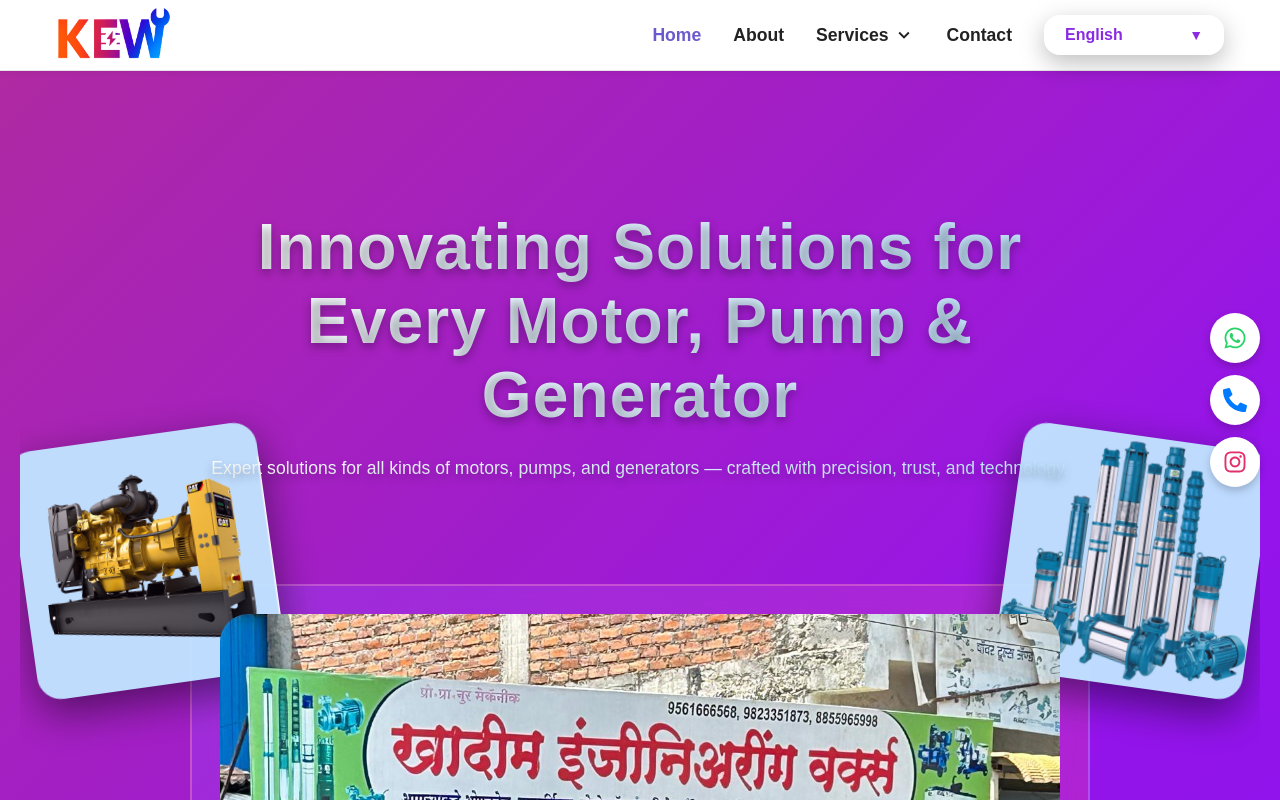
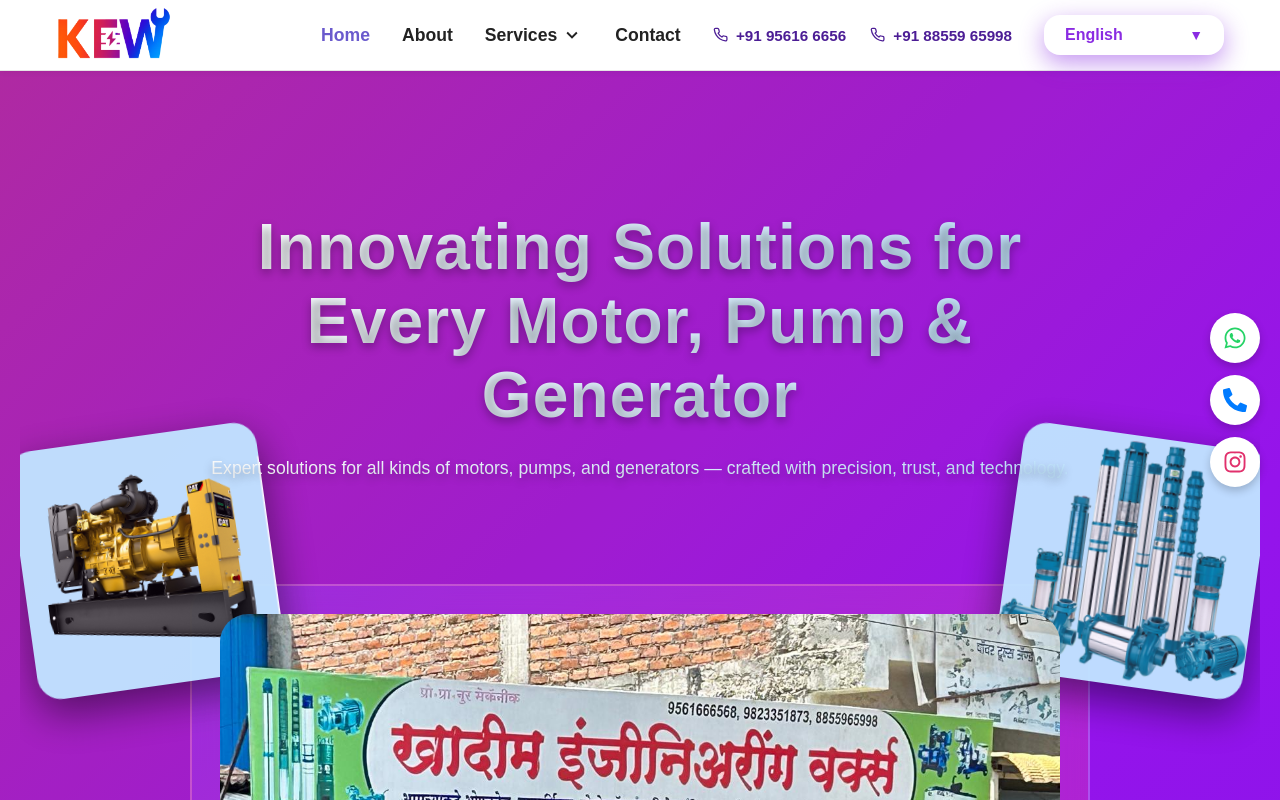
Before and after one commit to khadimtaher/khadimmachinery, a React (Vite) app: page / in a window 1280 px wide. Shown: the top 800 px of the page. Built offline with nearby package versions, Linux system fonts and the light colour scheme; the HTML template or start-up script is replaced by a standard one; a web font is replaced by a local one.

Commit message:
feat(navbar): added contact number to the top navigation bar for quick access

```diff
--- a/index.html
+++ b/index.html
@@ -3,7 +3,8 @@
   <head>
     <meta charset="UTF-8" />
     <!-- public/index.html -->
-<link rel="icon" type="image/png" href="/logo.png" />
+<link rel="icon" href="/url.png" sizes="32x32" type="image/png" />
+
 
 <!-- font  -->
 <link href="https://fonts.cdnfonts.com/css/el-messiri" rel="stylesheet">
--- a/src/Layout/Footer/Footer.jsx
+++ b/src/Layout/Footer/Footer.jsx
@@ -1,5 +1,5 @@
 import React from "react";
-import { FaInstagram, FaFacebookF, FaWhatsapp } from "react-icons/fa";
+import { FaInstagram, FaWhatsapp } from "react-icons/fa";
 import { IoCallOutline } from "react-icons/io5";
 import { Link } from "react-router-dom";
 import style from "../Footer/Footer.module.css";
--- a/src/Layout/Navbar/Navbar.jsx
+++ b/src/Layout/Navbar/Navbar.jsx
@@ -1,9 +1,8 @@
 import React, { useState, useEffect } from "react";
 import { Link, NavLink } from "react-router-dom";
-import { useTranslation } from "react-i18next";
+import { FiPhone } from "react-icons/fi";
 import styles from "./Navbar.module.css";
 import { MdKeyboardArrowDown } from "react-icons/md";
-import GoogleTranslate from "../../components/GoogleTranslate/GoogleTranslate";
 import CustomLanguageDropdown from "../../components/CustomLanguageDropdown/CustomLanguageDropdown";
 
 function Navbar() {
@@ -62,11 +61,20 @@ function Navbar() {
           </li>
 
           <li><NavLink to="/contact" className={navLinkStyle} onClick={closeMenu}>Contact</NavLink></li>
+          <div className={styles.phoneGroup}>
+            <a href="tel:+91956166656" className={styles.phoneLink}>
+              <FiPhone className={styles.linkIcon} /> +91 95616 6656
+            </a>
+            <a href="tel:+918855965998" className={styles.phoneLink}>
+              <FiPhone className={styles.linkIcon}/> +91 88559 65998
+            </a>
+          </div>
 
           <li className={styles.languageSelector}>
             {/* <GoogleTranslate/> */}
             <CustomLanguageDropdown/>
           </li>
+
         </ul>
 
         {/* Hamburger */}
--- a/src/Layout/Navbar/Navbar.module.css
+++ b/src/Layout/Navbar/Navbar.module.css
@@ -160,32 +160,67 @@
 
 /* ==========Google translation ====== */
 
-/* Google Translate Fix */
-.goog-te-gadget {
-  font-size: 0 !important;
+
+
+/* Phone & Language */
+.phoneGroup {
+  display: flex;
+  gap: 1.5rem;
+  align-items: center;
 }
 
-.goog-te-combo {
-  font-size: 14px !important;
-  padding: 6px 8px;
-  border-radius: 6px;
-  border: 1px solid #ccc;
+.phoneLink {
+  display: flex;
+  align-items: center;
+  gap: 8px;
+  color: #4c1d95;
+  font-weight: 600;
+  text-decoration: none;
+  font-size: 0.95rem;
+  transition: all 0.3s ease;
 }
 
-.goog-logo-link,
-.goog-te-gadget span {
-  display: none !important;
+.phoneLink:hover {
+  color: #7c3aed;
+  transform: translateY(-2px);
 }
 
-/* Dropdown Fix */
-.goog-te-menu-value span {
-  color: #ffffff !important;
+
+/* Mobile Menu mein phone numbers - White & Beautiful */
+.mobilePhones a {
+  display: flex;
+  align-items: center;
+  gap: 12px;
+  color: white !important;
+  font-size: 1.2rem;
+  font-weight: 600;
+  padding: 14px 16px;
+  margin: 12px 0;
+  border-radius: 12px;
+  background: rgba(139, 92, 246, 0.15);
+  border: 1px solid rgba(167, 139, 255, 0.3);
+  transition: all 0.3s ease;
+  backdrop-filter: blur(10px);
 }
 
-.goog-te-gadget .goog-te-combo {
-  color: #000 !important;
+.mobilePhones a:hover {
+  background: rgba(139, 92, 246, 0.3);
+  color: #c4b5fd !important;
+  transform: translateX(10px);
+  box-shadow: 0 8px 20px rgba(139, 92, 246, 0.2);
 }
 
+.mobilePhones svg {
+  font-size: 22px;
+  color: #c4b5fd;
+}
+
+/* Optional: Mobile menu ke neeche highlight section */
+.mobilePhones {
+  margin-top: 3rem;
+  padding-top: 2rem;
+  border-top: 1px solid rgba(255, 255, 255, 0.15);
+}
 
 /* ===== MOBILE ===== */
 @media (max-width: 868px) {
@@ -244,11 +279,24 @@
   .mobileOverlay {
     position: fixed;
     inset: 0;
-    background: rgba(0, 0, 0, 0.45);
+    /* background: rgba(0, 0, 0, 0.45); */
     display: none;
   }
 
   .links.active .mobileOverlay {
     display: block;
   }
+  .phoneGroup{
+    display: table-column-group;
+
+  }
+  .phoneLink{
+    color: white;
+    padding: 10px;
+  }
+  .linkIcon{
+    color: white;
+  }
+
+
 }
--- a/src/components/CustomLanguageDropdown/CustomLanguageDropdown.jsx
+++ b/src/components/CustomLanguageDropdown/CustomLanguageDropdown.jsx
@@ -86,7 +86,7 @@ export default function CustomLanguageDropdown() {
           onClick={() => setOpen(!open)}
           style={{
             padding: "10px 20px",
-            background: "rgba(255, 255, 255, 0.12)",
+            background: "white",
             color: "#8a2be2",
             borderRadius: "16px",
             cursor: "pointer",
@@ -95,7 +95,7 @@ export default function CustomLanguageDropdown() {
             minWidth: "180px",
             border: "1px solid rgba(255, 255, 255, 0.3)",
             backdropFilter: "blur(12px)",
-            boxShadow: "0 8px 25px rgba(0, 0, 0, 0.25)",
+            boxShadow: "0 8px 25px #892be27e",
             display: "flex",
             justifyContent: "space-between",
             alignItems: "center",
--- a/src/components/GoogleTranslate/GoogleTranslate.jsx
+++ /dev/null
@@ -1,8 +0,0 @@
-
-import React from 'react'
-
-export default function GoogleTranslate() {
-  return (
-    <div>GoogleTranslate</div>
-  )
-}
```
Also changed, not shown: public/locales/en/translation.json (deleted, +0 -7 lines), public/locales/hi/translation.json (deleted, +0 -7 lines), public/locales/mr/translation.json (deleted, +0 -7 lines), public/url.png (added).
